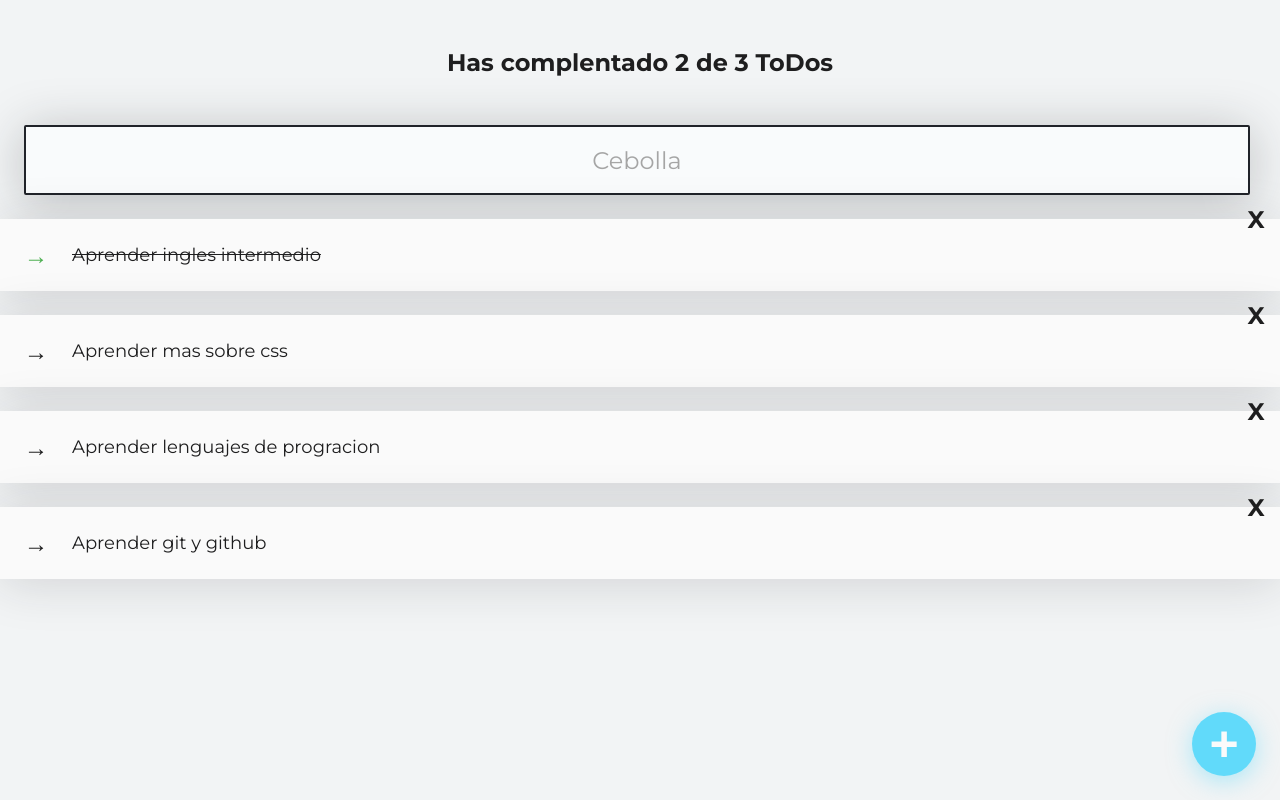
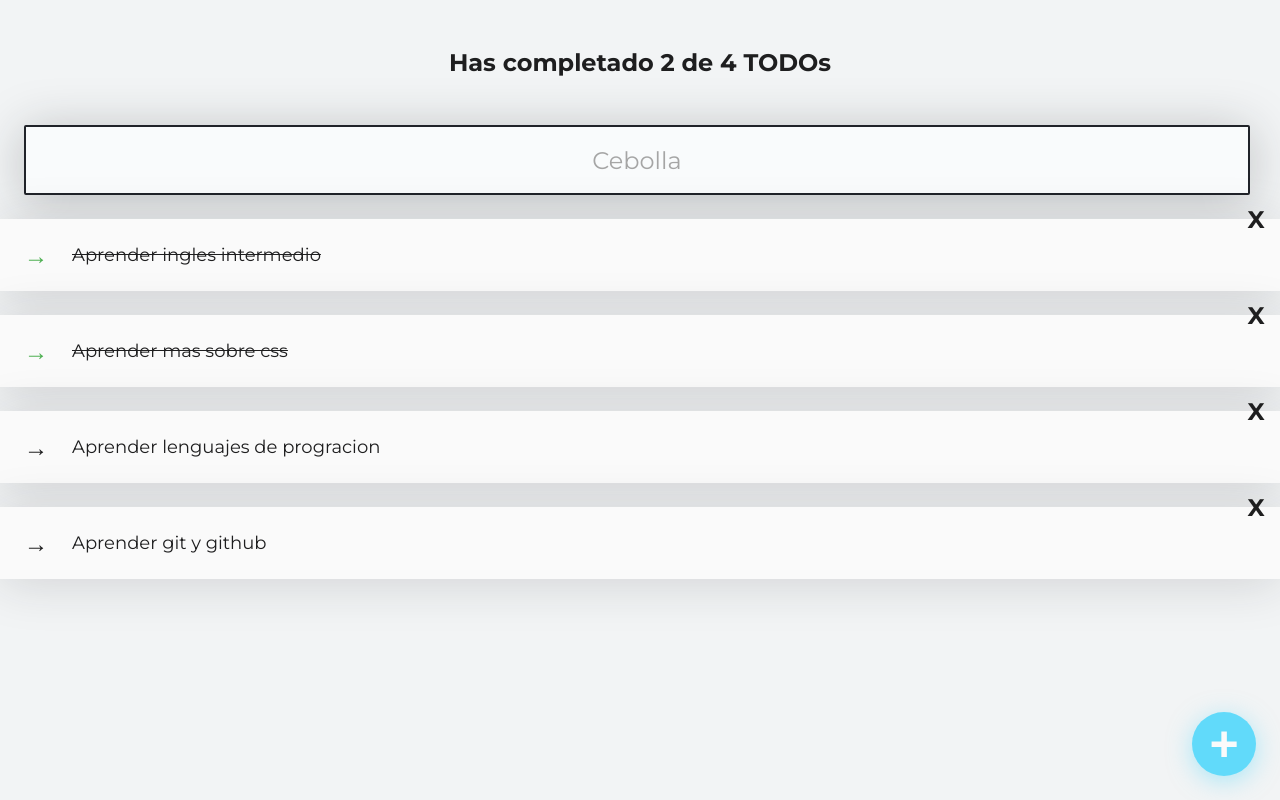
Before and after one commit to Erik-Aviles/curso_intro_react, a React (Create React App) app: page / in a window 1280 px wide. Built offline with nearby package versions, Linux system fonts and the light colour scheme.

Commit message:
Conectando y buscando TODOs

```diff
--- a/src/components/App.js
+++ b/src/components/App.js
@@ -5,25 +5,53 @@
 import { TodoItem } from "./TodoItem.js";
 import { CreateTodoButtom } from "./CreateTodoButtom.js";
 
-const todos = [
+const defaultTodos= [
   {text: 'Aprender ingles intermedio', completed: true},
-  {text: 'Aprender mas sobre css', completed: false},
+  {text: 'Aprender mas sobre css', completed: true},
   {text: 'Aprender lenguajes de progracion ', completed: false},
   {text: 'Aprender git y github', completed: false},
 ];
 
 function App() {
+  const [todos, setTodos] = React.useState(defaultTodos);
+  // El estado de nuestra búsqueda
+  const [searchValue, setSearchValue] = React.useState('');
+
+  const completedTodos = todos.filter(todo => !!todo.completed).length;
+  const totalTodos = todos.length;
+  // Creamos una nueva variable en donde guardaremos las coincidencias con la búsqueda
+  let searchedTodos = [];
+
+  // Lógica para filtrar
+  if (!searchValue.length >= 1) {
+    searchedTodos = todos;
+  } else {
+    searchedTodos = todos.filter(todo => {
+      const todoText = todo.text.toLowerCase();
+      const searchText = searchValue.toLowerCase();
+      return todoText.includes(searchText);
+    });
+  }
+
   return (
     <React.Fragment>
-      <TodoCounter />
-      <TodoSearch />
+      <TodoCounter
+        total={totalTodos}
+        completed={completedTodos}
+      />
+      <TodoSearch
+        searchValue={searchValue}
+        setSearchValue={setSearchValue}
+      />
+
       <TodoList>
-        {todos.map(todo => (
-            <TodoItem
+        {/* Regresamos solamente los TODOs buscados */}
+        {searchedTodos.map(todo => (
+          <TodoItem
             key={todo.text}
             text={todo.text}
             completed={todo.completed}
-            />
+          />
         ))}
       </TodoList>
 
@@ -32,4 +60,4 @@
   );
 }
 
-  export default App;
+export default App;
--- a/src/components/TodoCounter.js
+++ b/src/components/TodoCounter.js
@@ -1,10 +1,11 @@
 import React from "react";
 import '../styles/TodoCounter.css'
 
-function TodoCounter(){
-    return(
-        <h2 className="TodoCounter"> Has complentado 2 de 3 ToDos</h2>
-    )
-}
+// Desestructuramos los props que pasamos al componente
+function TodoCounter({ total, completed }) {
+    return (
+      <h2 className="TodoCounter">Has completado {completed} de {total} TODOs</h2>
+    );
+  }
 
-export {TodoCounter};
+  export { TodoCounter };
--- a/src/components/TodoSearch.js
+++ b/src/components/TodoSearch.js
@@ -1,23 +1,22 @@
 import React from "react";
 import '../styles/TodoSearch.css';
 
-function TodoSearch() {
-    const [searchValue, setSearchValue] = React.useState('');
+function TodoSearch({searchValue, setSearchValue}) {
 
     const onSearchValueChange = (event) => {
       console.log(event.target.value);
       setSearchValue(event.target.value);
     };
 
-    return [
+    return (
       <input
         className="TodoSearch"
         placeholder="Cebolla"
         value={searchValue}
         onChange={onSearchValueChange}
-      />,
-      <p>{searchValue}</p>
-    ];
+      />
+
+    );
   }
 
   export { TodoSearch };
```
